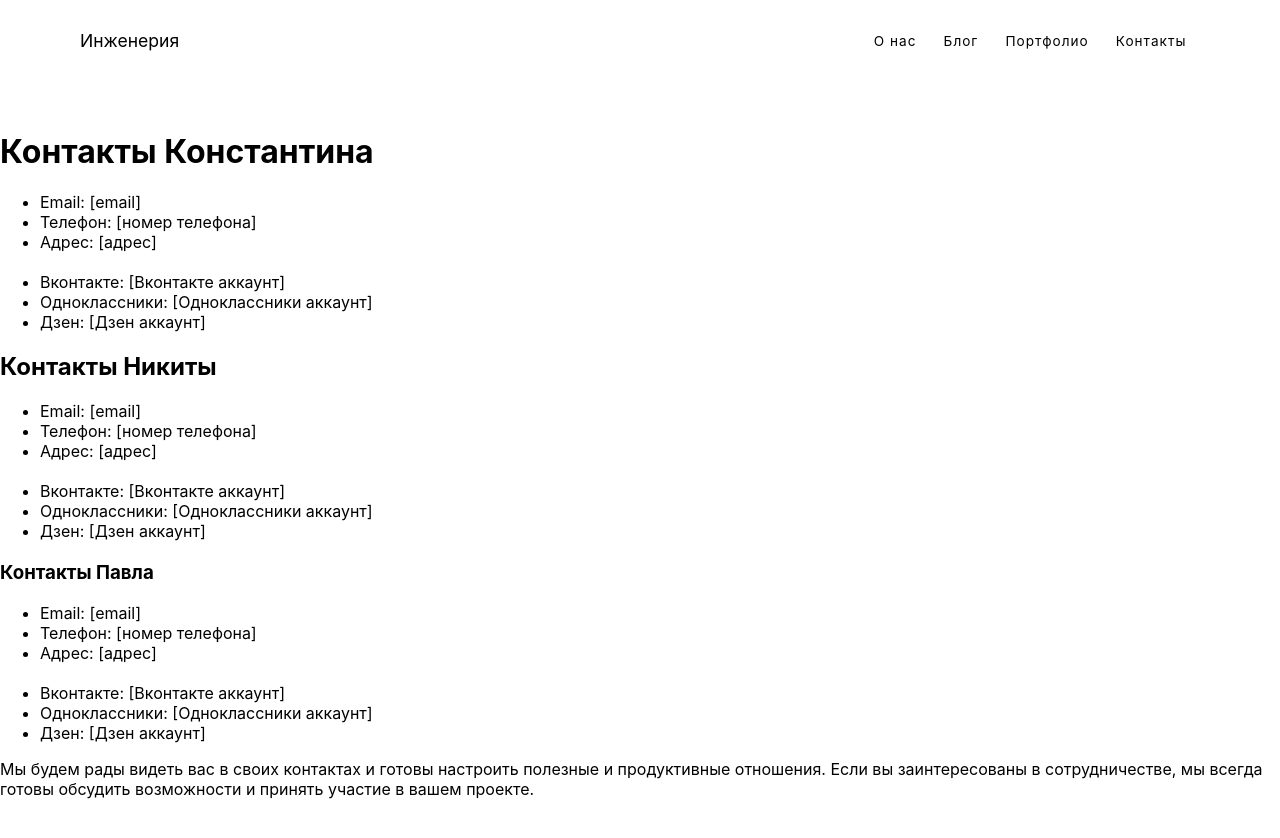
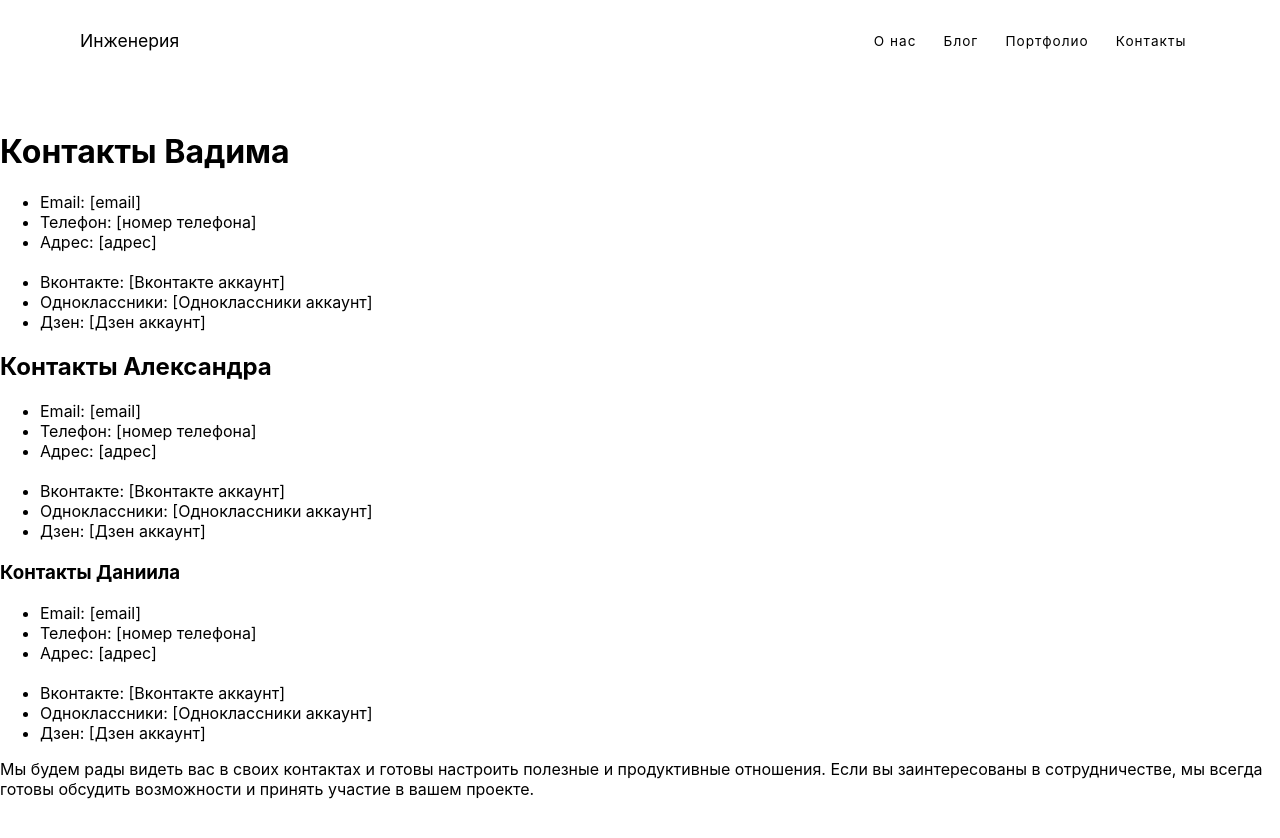
Before and after one commit to Dimatresko/Svelte-test, a SvelteKit app: page /contact in a window 1280 px wide. Shown: the top 838 px of the page. Built offline with nearby package versions, Linux system fonts and the light colour scheme.

Commit message:
add app contact

```diff
--- a/src/routes/contact/+page.svelte
+++ b/src/routes/contact/+page.svelte
@@ -1,4 +1,4 @@
-<h1>Контакты Константина</h1>
+<h1>Контакты Вадима</h1>
 
 <div>
 	<ul>
@@ -17,7 +17,7 @@
 
 </div>
 
-<h2>Контакты Никиты</h2>
+<h2>Контакты Александра</h2>
 
 <div>
 	<ul>
@@ -36,7 +36,7 @@
 
 </div>
 
-<h3>Контакты Павла</h3>
+<h3>Контакты Даниила</h3>
 
 <div>
 	<ul>
```
